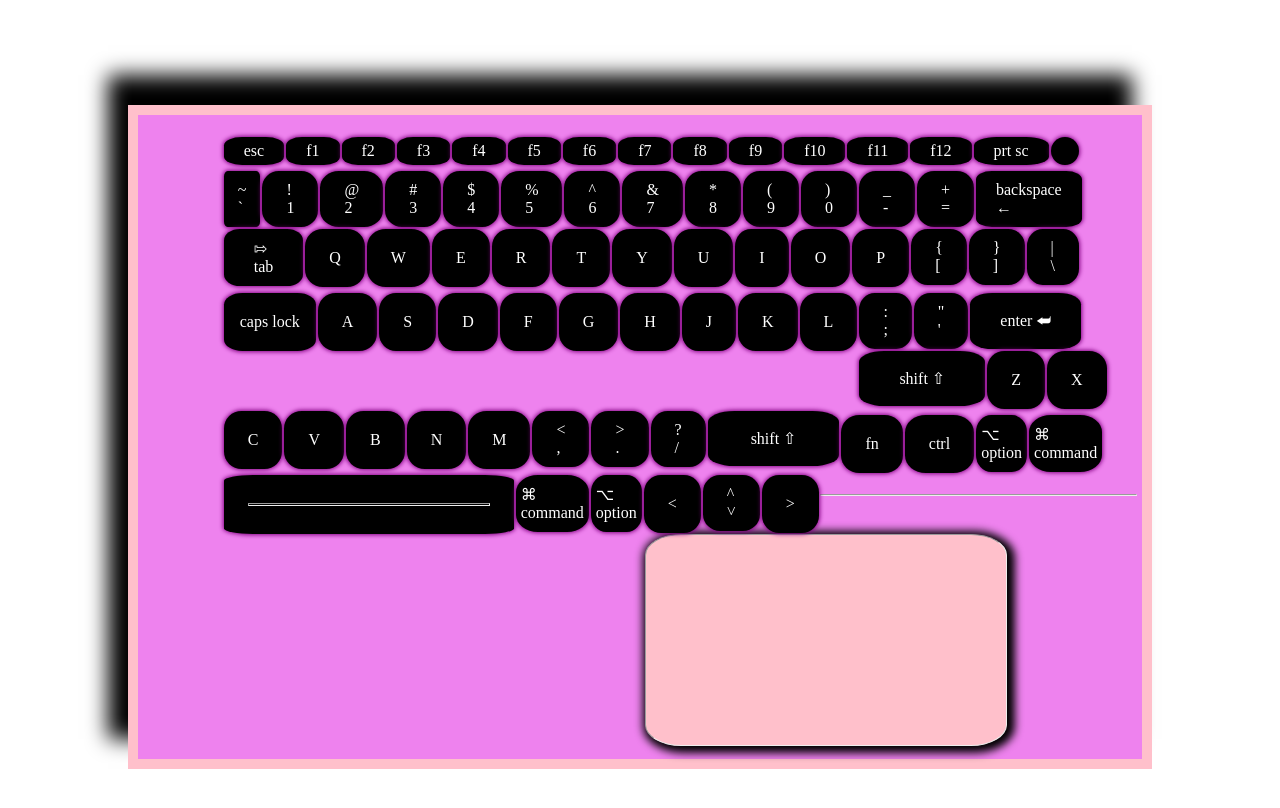
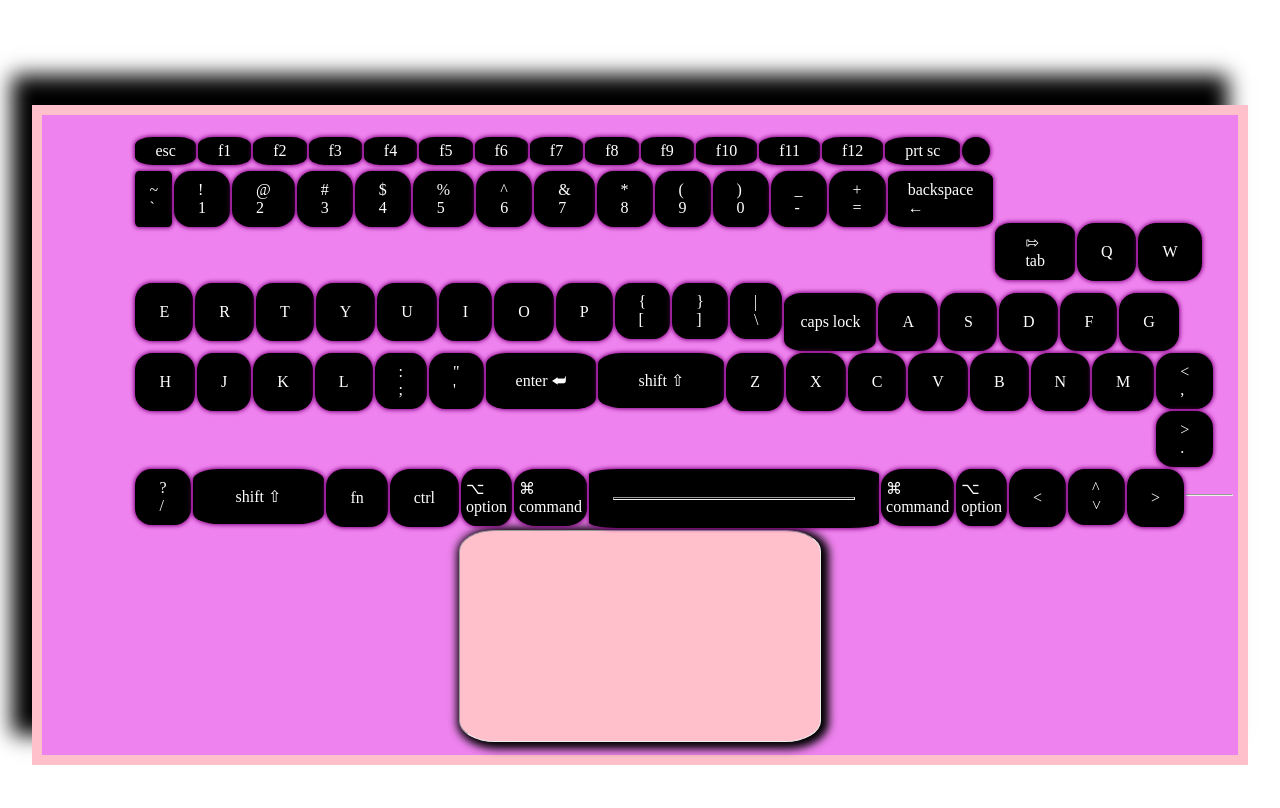
Before and after one commit to roy15simrn/keyboard, a plain HTML site: page keyboard.html in a window 1280 px wide. Drawn offline with Linux system fonts and the light colour scheme.

Commit message:
Update keyboard.css

```diff
--- a/keyboard.css
+++ b/keyboard.css
@@ -1,5 +1,5 @@
  body{
-       width:80%;    height:650px;                      margin:100px auto;
+       width:95%;    height:650px;                      margin:100px auto;
       padding:5px;                background-color:white;
   }
   li{
```
